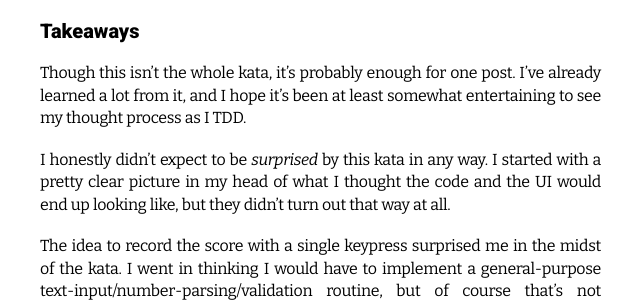
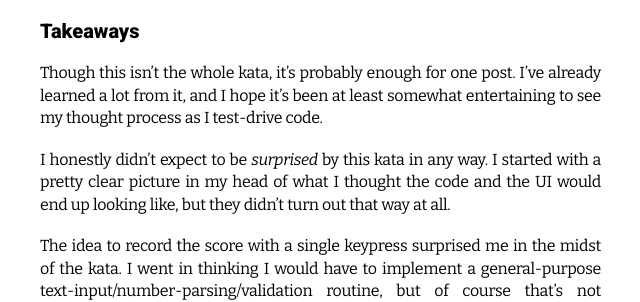
Before and after one commit to benchristel/benchristel.github.io, a Jekyll site: the page built from _posts/2018-08-23-the-bowling-kata-in-verse.md, in a window 1280 px wide and 900 px high, scrolled down 19342 px. Shown: the part 197-499 px from the top of the window, without its empty margins (429-1069 px from the left). Built offline with Jekyll 4.4.1, drawn with Linux system fonts in a browser that asks for light colours.

Commit message:
Rephrase

```diff
--- a/_posts/2018-08-23-the-bowling-kata-in-verse.md
+++ b/_posts/2018-08-23-the-bowling-kata-in-verse.md
@@ -1082,7 +1082,7 @@ out a new one.
 Though this isn't the whole kata, it's probably enough for
 one post. I've already learned a lot from it, and I hope
 it's been at least somewhat entertaining to see my thought
-process as I TDD.
+process as I test-drive code.
 
 I honestly didn't expect to be *surprised* by this kata
 in any way. I started with a pretty clear picture in my
```
